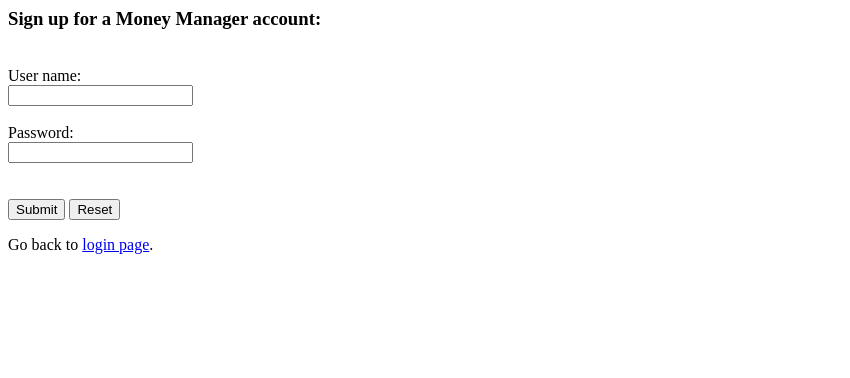
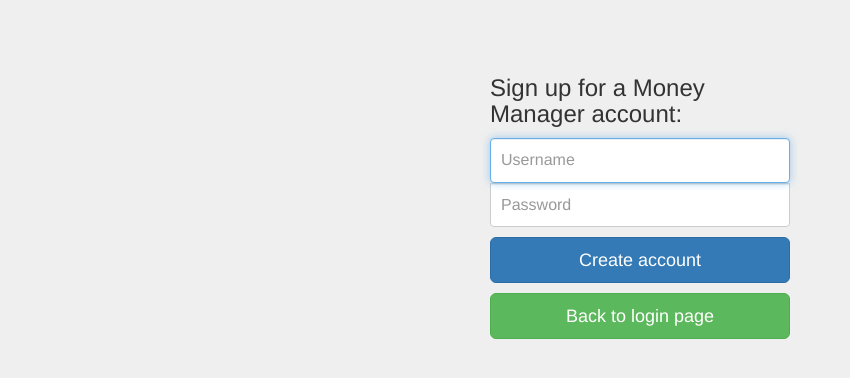
Before and after one commit to bkennedy04/MoneyManager, a PHP site: page /sign_up.php in a window 1280 px wide. Shown: the top 378 px of the page, without its empty margins (0-850 px from the left). Run offline with PHP 8.4, Linux system fonts and the light colour scheme.

Commit message:
Updated sign up page

```diff
--- a/website/home.php
+++ b/website/home.php
@@ -13,6 +13,7 @@ include "header.php"; ?>
             <tr>
               <th>Change</th>
               <th>Category</th>
+			  <th>Description</th>
               <th>Date</th>
             </tr>
           </thead>
--- a/website/sign_up.php
+++ b/website/sign_up.php
@@ -1,19 +1,40 @@
 <?php
 session_start();
 ?>
-<html>
-<div class="col-xl-12" style="padding-left: 0">
-    <div class="panel panel-default">
-      <div class="panel-heading"><h3>Sign up for a Money Manager account:</h3></div>
-      <div class="panel-body">
 
-		<form action="sign_up_processing.php" method="post"><br>
-			User name:<br><input type="text" name="username" required><br><br>
-			Password:<br><input type="password" name="password" required><br><br>
-			<br><input type="submit" value="Submit">
-			<input type="reset">
-		</form>
-		Go back to <a href="login.html">login page</a>.<br><br>
-      </div>
-    </div>
+<!DOCTYPE html>
+<html lang="en">
+  <head>
+    <meta charset="utf-8">
+    <meta http-equiv="X-UA-Compatible" content="IE=edge">
+    <meta name="viewport" content="width=device-width, initial-scale=1">
+    <!-- The above 3 meta tags *must* come first in the head; any other head content must come *after* these tags -->
+    <meta name="description" content="">
+    <meta name="author" content="">
+    <link rel="icon" href="../../favicon.ico">
+
+    <title>Signin Template for Bootstrap</title>
+
+  <!-- Latest compiled and minified CSS -->
+  <link rel="stylesheet" href="https://maxcdn.bootstrapcdn.com/bootstrap/3.3.7/css/bootstrap.min.css" integrity="sha384-BVYiiSIFeK1dGmJRAkycuHAHRg32OmUcww7on3RYdg4Va+PmSTsz/K68vbdEjh4u" crossorigin="anonymous">
+
+    <!-- Custom styles for this template -->
+    <link rel="stylesheet" href="style.css">
+  </head>
+
+  <body>
+
+    <div class="container ">
+
+        <form class="form-signin" action="sign_up_processing.php" method="post">
+          <h3 class="form-signin-heading">Sign up for a Money Manager account:</h3>
+          <input type="text" name="username" class="form-control" placeholder="Username" required autofocus>
+          <input type="password" name="password" class="form-control" placeholder="Password" required>
+          <button class="btn btn-lg btn-primary btn-block" type="submit">Create account</button>
+          <div style="margin-top: 10px"><a href="login.html" class="btn btn-lg btn-success btn-block" role="button">Back to login page</a></div>
+        </form>
+
+    </div> <!-- /container -->
+
+  </body>
 </html>
```
Also changed, not shown: website/loginexample.html (deleted, +0 -54 lines).
